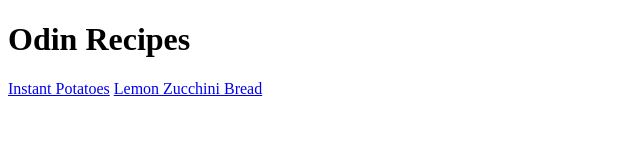
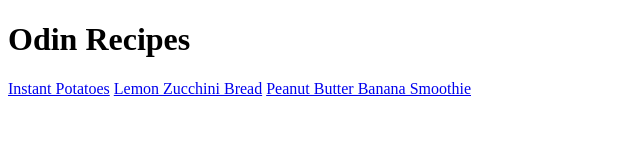
Before and after one commit to RayElAmal/odin-recipes, a plain HTML site: page index.html in a window 1280 px wide. Shown: the whole page, without its empty margins (0-640 px from the left). Drawn offline with Linux system fonts and the light colour scheme.

Commit message:
Add peanut-butter-banana-smoothie.html to the website
Added a link to index.html so that you can view the peanut butter banana
smoothie recipe.

```diff
--- a/index.html
+++ b/index.html
@@ -12,5 +12,7 @@
         <a href="recipes/instant-potatoes.html">Instant Potatoes</a>
 
         <a href="recipes/lemon-zucchini-bread.html">Lemon Zucchini Bread</a>
+
+        <a href="recipes/peanut-butter-banana-smoothie.html">Peanut Butter Banana Smoothie</a>
     </body>
 </html>
```
